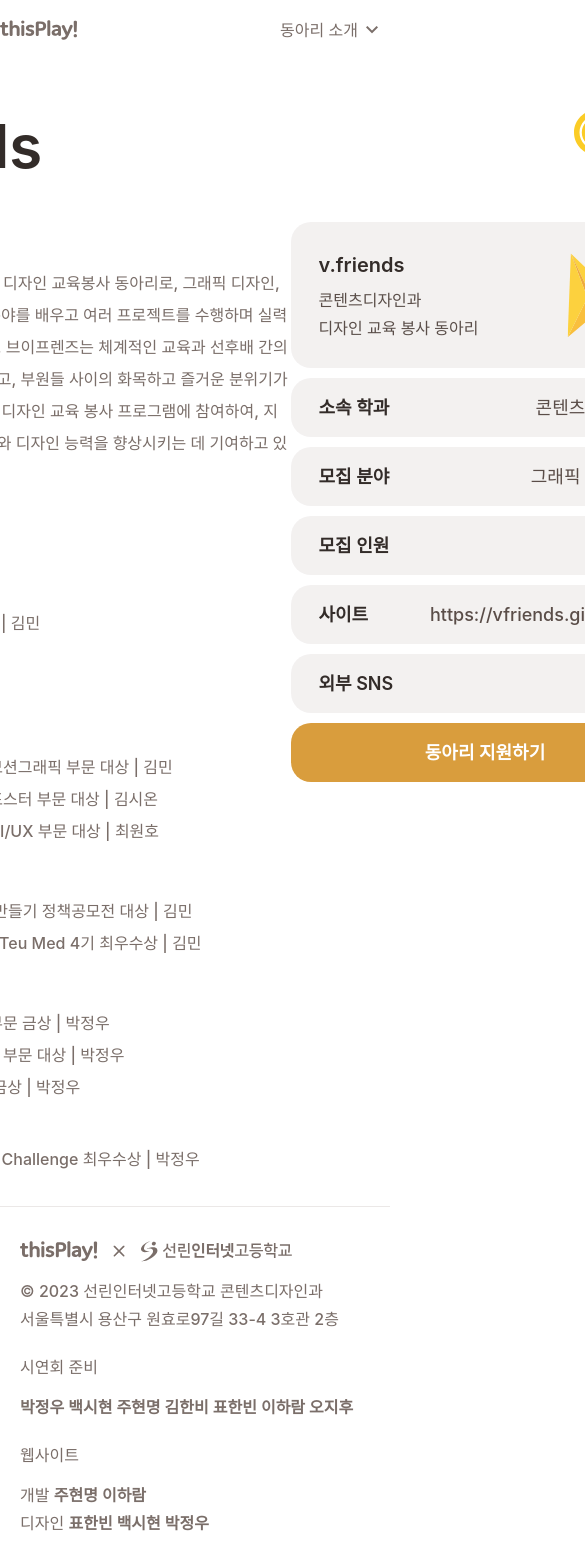
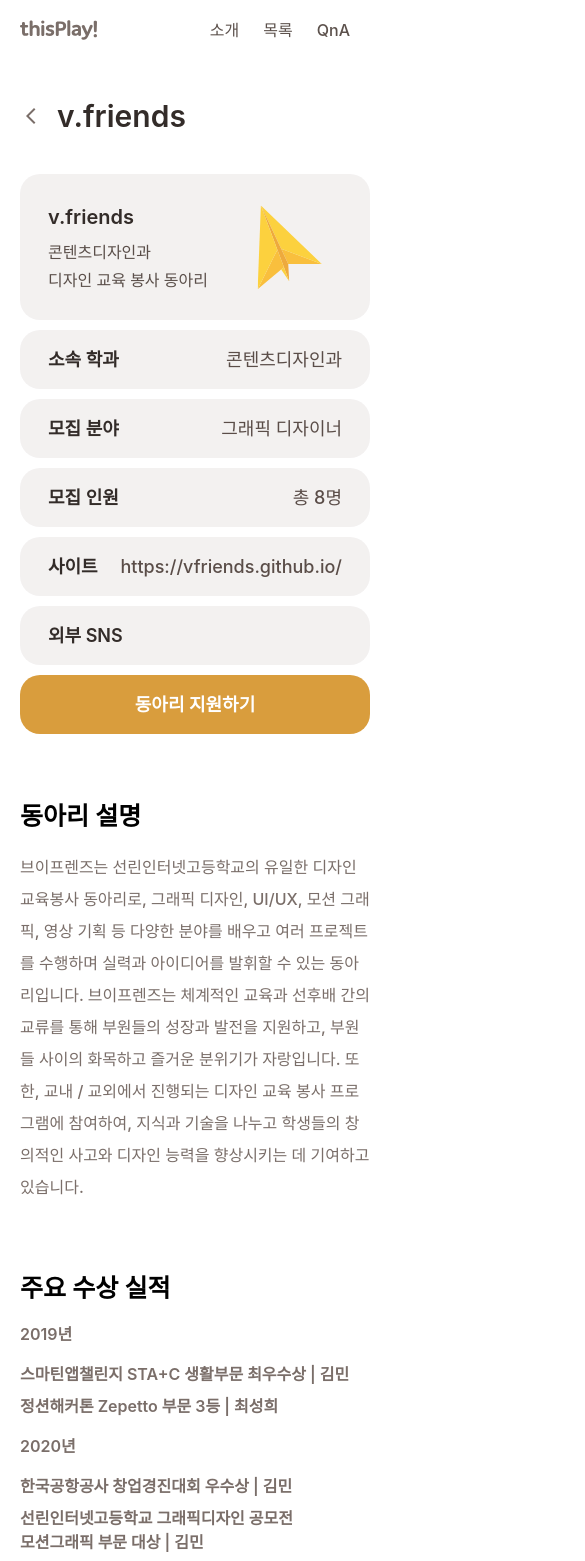
Before and after one commit to sunrin-graphics/thisplay, a Next.js app: page /clubs/1 in a window 390 px wide. Shown: the top 1561 px of the page, 585 px wide, since content can reach past the window. Built offline with nearby package versions, Linux system fonts and the light colour scheme; a web font is replaced by a local one.

Commit message:
세부페이지 반응형 구현

```diff
--- a/components/Header.tsx
+++ b/components/Header.tsx
@@ -10,9 +10,12 @@ import Link from "next/link";
 import { keyframes } from "@emotion/react";
 
 const Header = (props: any) => {
-  const [nav, setNav] = React.useState(false);
+  const [nav, setNav] = React.useState(true);
 
   useEffect(() => {
+    if (props.isDetail === true) {
+      setNav(true);
+    } else {
       if (typeof window !== "undefined") {
         window.addEventListener("scroll", () =>
           setNav(window.scrollY > 100 ? true : false)
@@ -21,7 +24,8 @@ const Header = (props: any) => {
           setNav(true);
         }
       }
-  }, []);
+    }
+  }, [props.isDetail]);
 
   const ClubSelectButton = styled.button`
     height: 40px;
@@ -199,7 +203,7 @@ const Header = (props: any) => {
           height={20}
           style={{ cursor: "pointer" }}
         />
-        <List>
+        <List isDetail={props.isDetail}>
           <LinkStyled onClick={props.sc1}>{i1}</LinkStyled>
           <LinkStyled onClick={props.sc2}>{i2}</LinkStyled>
           <LinkStyled onClick={props.sc3}>{i3}</LinkStyled>
@@ -272,11 +276,12 @@ const Box = styled.div`
 `;
 
 const List = styled.ul`
-  display: flex;
+  display: ${(props) => (props.isDetail ? "none" : "flex")};
   justify-content: space-between;
   align-items: center;
   gap: 24px;
   @media (max-width: 1300px) {
+    display: flex;
     position: absolute;
     right: 48px;
   }
--- a/pages/clubs/[id].tsx
+++ b/pages/clubs/[id].tsx
@@ -8,6 +8,7 @@ import styled from "@emotion/styled";
 import { useRouter } from "next/router";
 import clubList, { ClubList } from "../../data/clubInfo";
 import Image from "next/image";
+import Header from "@/components/Header";
 
 const Layout = styled.div`
   width: 100vw;
@@ -22,6 +23,11 @@ const Main = styled.main`
   min-height: 100vh;
   display: flex;
   justify-content: center;
+
+  @media screen and (max-width: 768px) {
+    padding: 0 20px;
+    margin-top: 98px;
+  }
 `;
 
 const ClubInfoBox = styled.div`
@@ -36,6 +42,10 @@ const ClubInfoBox = styled.div`
   transition: all 0.2s ease;
   &:hover {
     transform: scale(1.05);
+  }
+
+  @media screen and (max-width: 768px) {
+    width: 100%;
   }
 `;
 
@@ -56,12 +66,20 @@ const ApplicationButton = styled.button`
     filter: brightness(0.9);
     transform: scale(1.05);
   }
+
+  @media screen and (max-width: 768px) {
+    width: 100%;
+  }
 `;
 
 const Wrapper = styled.div`
   width: 1200px;
   display: flex;
   flex-direction: column;
+
+  @media screen and (max-width: 768px) {
+    width: 100%;
+  }
 `;
 
 const Row = styled.div`
@@ -69,6 +87,14 @@ const Row = styled.div`
   width: 100%;
   justify-content: space-between;
   align-content: center;
+
+  @media screen and (max-width: 768px) {
+    flex-direction: column-reverse;
+
+    svg {
+      display: none;
+    }
+  }
 `;
 
 const ClubBox = styled.div`
@@ -124,6 +150,12 @@ const BackIcon = styled.span`
   display: flex;
   justify-content: center;
   align-items: center;
+
+  @media screen and (max-width: 768px) {
+    width: 32px;
+    height: 32px;
+    font-size: 20px;
+  }
 `;
 
 const BackAndClub = styled.div`
@@ -133,6 +165,11 @@ const BackAndClub = styled.div`
   font-weight: 600;
   font-size: 60px;
   color: #332c29;
+
+  @media screen and (max-width: 768px) {
+    font-size: 30px;
+    gap: 5px;
+  }
 `;
 
 const ColumnV2 = styled.div`
@@ -172,12 +209,21 @@ const BoxGroup = styled.div`
   flex-direction: column;
   gap: 10px;
   width: 389px;
+
+  @media screen and (max-width: 768px) {
+    width: 100%;
+    margin-bottom: 32px;
+  }
 `;
 
 const ClubInfoGroup = styled.div`
   display: flex;
   flex-direction: column;
   gap: 15px;
+
+  @media screen and (max-width: 768px) {
+    margin-top: 32px;
+  }
 `;
 
 const Column = styled.div`
@@ -193,6 +239,12 @@ const ClubInfoTitleText = styled.span`
   display: flex;
   align-items: center;
   color: #332c29;
+
+  @media screen and (max-width: 768px) {
+    font-weight: 600;
+    font-size: 25px;
+    color: #000000;
+  }
 `;
 
 const Column2 = styled.div`
@@ -208,6 +260,13 @@ const ClubInfoContentText = styled.span`
   font-size: 16px;
   line-height: 150%;
   color: rgba(51, 32, 24, 0.65);
+
+  @media screen and (max-width: 768px) {
+    width: 100%;
+    word-break: keep-all;
+    color: rgba(51, 32, 24, 0.65);
+    font-weight: 600;
+  }
 `;
 
 const ClubInfoContentTextV2 = styled.span`
@@ -216,6 +275,10 @@ const ClubInfoContentTextV2 = styled.span`
   font-size: 16px;
   line-height: 200%;
   color: rgba(51, 32, 24, 0.65);
+
+  @media screen and (max-width: 768px) {
+    width: 100%;
+  }
 `;
 
 const Edcan = () => {
@@ -237,7 +300,7 @@ const Edcan = () => {
         <link rel="icon" href="/favicon.ico" />
       </Head>
       <Layout>
-        <HeaderV2 />
+        <Header isDetail={true} />
         <Main>
           {data && (
             <Wrapper>
@@ -285,6 +348,9 @@ const Edcan = () => {
               <Row
                 style={{
                   marginTop: "40px",
+                  "@media screen and (max-width: 768px)": {
+                    marginTop: "20px",
+                  },
                 }}
               >
                 <Column>
```
Lines whose indentation alone changed are shown as unchanged.
